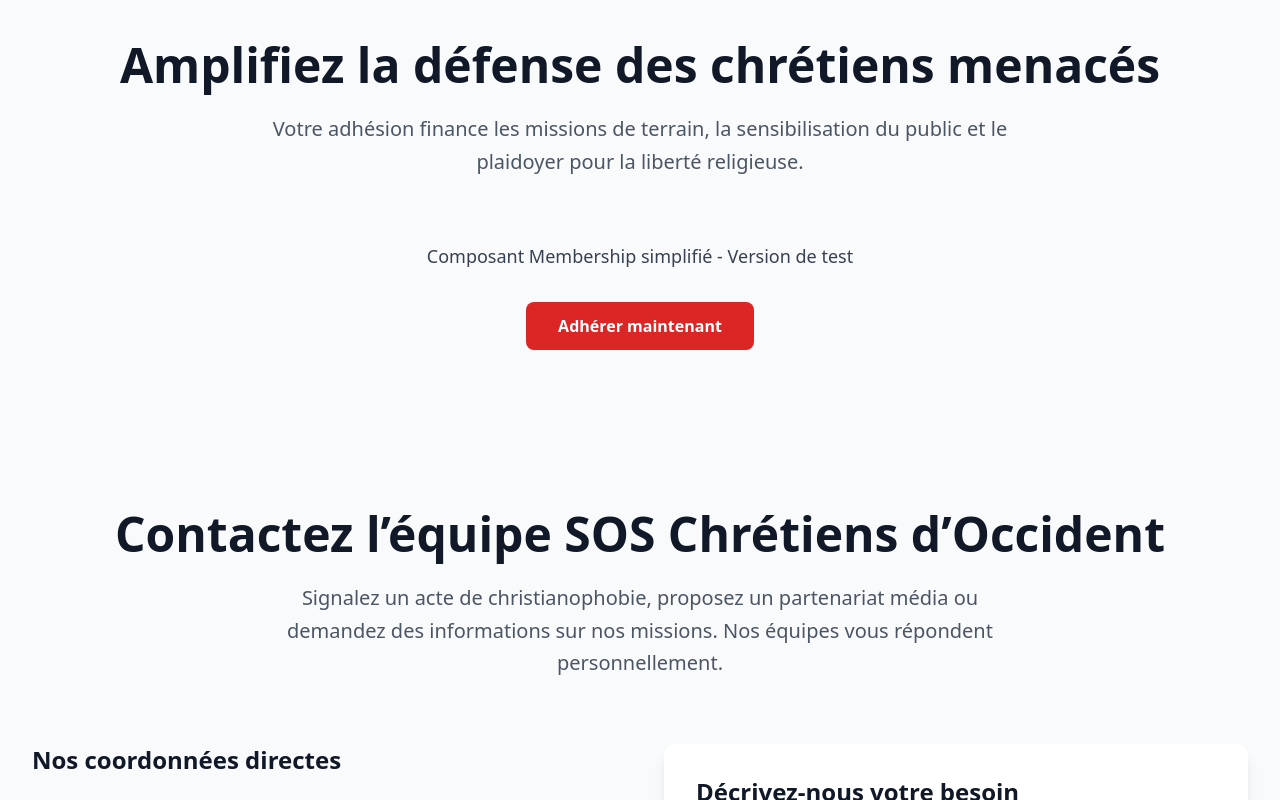
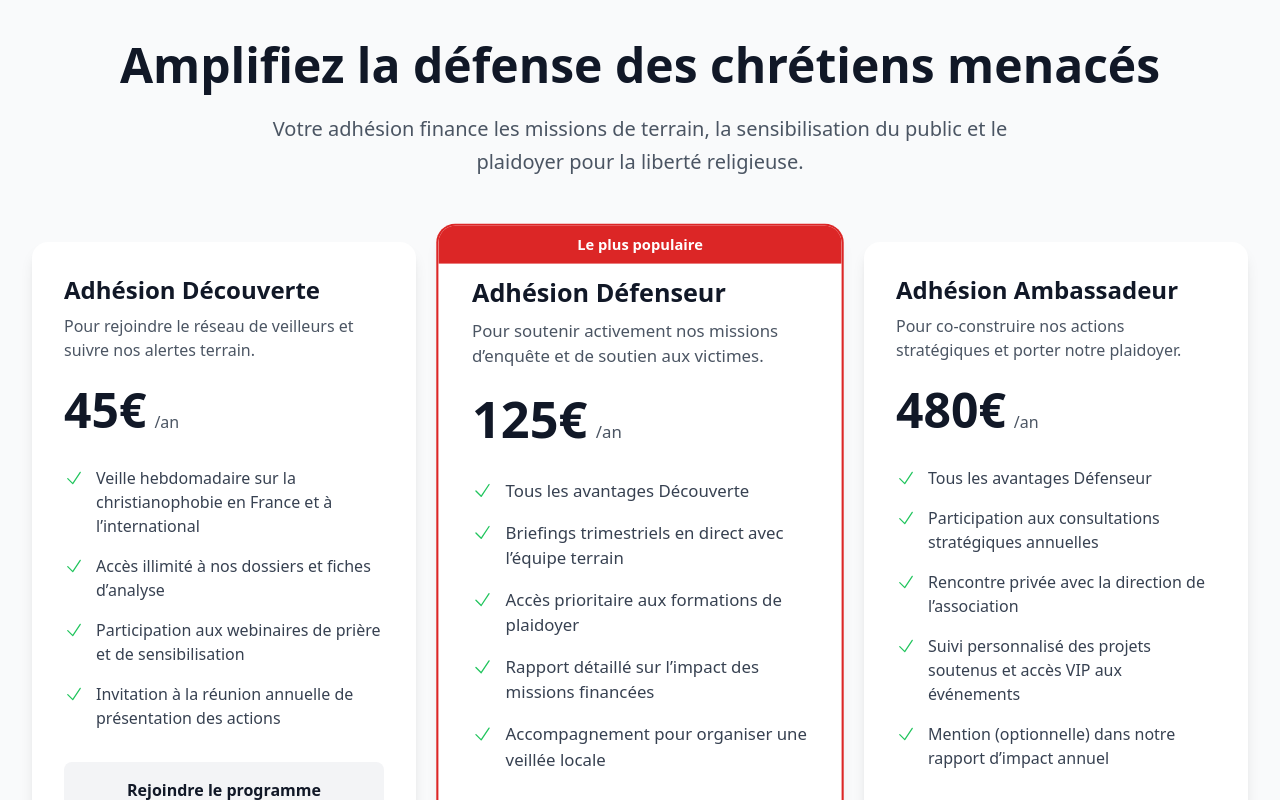
Before and after one commit to stormdaemon/soschretiensdorient, a React (Vite) app: page / in a window 1280 px wide. Shown: the part 2000-2800 px from the top of the page. Built offline with nearby package versions, Linux system fonts and the light colour scheme.

Commit message:
Restore original Membership component with pricing plans and add Netlify build config

```diff
--- a/src/components/Membership.tsx
+++ b/src/components/Membership.tsx
@@ -1,9 +1,81 @@
 import React from 'react';
+import { CheckIcon } from '@heroicons/react/24/outline';
+
+interface MembershipPlan {
+  name: string;
+  price: number;
+  description: string;
+  features: string[];
+  highlighted?: boolean;
+}
+
+const plans: MembershipPlan[] = [
+  {
+    name: 'Adhésion Découverte',
+    price: 45,
+    description: 'Pour rejoindre le réseau de veilleurs et suivre nos alertes terrain.',
+    features: [
+      'Veille hebdomadaire sur la christianophobie en France et à l’international',
+      'Accès illimité à nos dossiers et fiches d’analyse',
+      'Participation aux webinaires de prière et de sensibilisation',
+      'Invitation à la réunion annuelle de présentation des actions',
+    ],
+  },
+  {
+    name: 'Adhésion Défenseur',
+    price: 125,
+    description: 'Pour soutenir activement nos missions d’enquête et de soutien aux victimes.',
+    features: [
+      'Tous les avantages Découverte',
+      'Briefings trimestriels en direct avec l’équipe terrain',
+      'Accès prioritaire aux formations de plaidoyer',
+      'Rapport détaillé sur l’impact des missions financées',
+      'Accompagnement pour organiser une veillée locale',
+    ],
+    highlighted: true,
+  },
+  {
+    name: 'Adhésion Ambassadeur',
+    price: 480,
+    description: 'Pour co-construire nos actions stratégiques et porter notre plaidoyer.',
+    features: [
+      'Tous les avantages Défenseur',
+      'Participation aux consultations stratégiques annuelles',
+      'Rencontre privée avec la direction de l’association',
+      'Suivi personnalisé des projets soutenus et accès VIP aux événements',
+      'Mention (optionnelle) dans notre rapport d’impact annuel',
+    ],
+  },
+];
+
+const faqItems = [
+  {
+    question: "Comment est utilisée mon adhésion ?",
+    answer:
+      "Chaque adhésion finance la veille de la christianophobie, l’accompagnement des victimes et la production de contenus pédagogiques diffusés gratuitement.",
+  },
+  {
+    question: "Puis-je changer de formule en cours d’année ?",
+    answer:
+      "Oui, il suffit de nous contacter pour passer à un niveau d’engagement supérieur ou inférieur. Nous ajusterons la cotisation au prorata.",
+  },
+  {
+    question: "Les montants sont-ils déductibles des impôts ?",
+    answer:
+      "SOS Chrétiens d’Occident est une association reconnue d’intérêt général : vous recevez un reçu fiscal permettant de déduire 66 % de votre adhésion.",
+  },
+  {
+    question: "Comment suivre concrètement l’impact ?",
+    answer:
+      "Nos membres reçoivent des rapports réguliers, des invitations à des rencontres en ligne et des accès privilégiés aux missions pour mesurer l’impact réel.",
+  },
+];
 
 export const Membership: React.FC = () => {
   return (
     <section id="adhesion" className="py-20 bg-gray-50 scroll-mt-28">
       <div className="max-w-7xl mx-auto px-4 sm:px-6 lg:px-8">
+        {/* Header */}
         <div className="text-center mb-16">
           <h2 className="text-4xl md:text-5xl font-bold text-gray-900 mb-6">
             Amplifiez la défense des chrétiens menacés
@@ -13,15 +85,169 @@
           </p>
         </div>
 
-        <div className="text-center">
-          <p className="text-lg text-gray-700 mb-8">
-            Composant Membership simplifié - Version de test
-          </p>
-          <button className="bg-red-600 text-white px-8 py-3 rounded-lg font-semibold hover:bg-red-700 transition-colors">
-            Adhérer maintenant
-          </button>
+        {/* Plans tarifaires */}
+        <div className="grid md:grid-cols-3 gap-8 mb-20">
+          {plans.map((plan, index) => (
+            <div
+              key={index}
+              className={`relative bg-white rounded-2xl shadow-lg overflow-hidden transition-all duration-300 hover:shadow-xl ${
+                plan.highlighted ? 'ring-2 ring-red-600 scale-105' : ''
+              }`}
+            >
+              {plan.highlighted && (
+                <div className="absolute top-0 left-0 right-0 bg-red-600 text-white text-center py-2 text-sm font-semibold">
+                  Le plus populaire
+                </div>
+              )}
+
+              <div className={`p-8 ${plan.highlighted ? 'pt-12' : ''}`}>
+                <h3 className="text-2xl font-bold text-gray-900 mb-2">
+                  {plan.name}
+                </h3>
+                <p className="text-gray-600 mb-6">
+                  {plan.description}
+                </p>
+
+                <div className="mb-8">
+                  <span className="text-5xl font-bold text-gray-900">
+                    {plan.price}€
+                  </span>
+                  <span className="text-gray-600 ml-2">/an</span>
+                </div>
+
+                <ul className="space-y-4 mb-8">
+                  {plan.features.map((feature, featureIndex) => (
+                    <li key={featureIndex} className="flex items-start">
+                      <CheckIcon className="w-5 h-5 text-green-500 mr-3 mt-0.5 flex-shrink-0" />
+                      <span className="text-gray-700">{feature}</span>
+                    </li>
+                  ))}
+                </ul>
+
+                <a
+                  href="#"
+                  rel="nofollow noopener"
+                  className={`block w-full text-center py-4 px-6 rounded-lg font-semibold transition-all duration-300 ${
+                    plan.highlighted
+                      ? 'bg-red-600 text-white hover:bg-red-700'
+                      : 'bg-gray-100 text-gray-900 hover:bg-gray-200'
+                  }`}
+                >
+                  Rejoindre le programme
+                </a>
+              </div>
+            </div>
+          ))}
+        </div>
+
+        {/* Tableau comparatif */}
+        <div className="bg-white rounded-2xl shadow-lg overflow-hidden mb-20">
+          <div className="px-8 py-6 bg-gray-50 border-b">
+            <h3 className="text-2xl font-bold text-gray-900">
+              Comparaison détaillée des plans
+            </h3>
+          </div>
+
+          <div className="overflow-x-auto">
+            <table className="w-full">
+              <thead>
+                <tr className="border-b">
+                  <th className="text-left py-4 px-8 font-semibold text-gray-900">
+                    Avantages
+                  </th>
+                  <th className="text-center py-4 px-4 font-semibold text-gray-900">
+                    Simple
+                  </th>
+                  <th className="text-center py-4 px-4 font-semibold text-gray-900 bg-red-50">
+                    Soutien
+                  </th>
+                  <th className="text-center py-4 px-4 font-semibold text-gray-900">
+                    Mécénat
+                  </th>
+                </tr>
+              </thead>
+              <tbody>
+                {[
+                  'Veille hebdomadaire et ressources documentaires',
+                  'Webinaires mensuels de sensibilisation',
+                  'Briefings trimestriels avec nos équipes',
+                  'Formations plaidoyer en priorité',
+                  'Rapports détaillés sur l’impact des missions',
+                  'Accompagnement pour événements locaux',
+                  'Consultations stratégiques annuelles',
+                  'Rencontre avec la direction',
+                  'Accès VIP aux événements solidaires'
+                ].map((feature, index) => {
+                  const availability = [
+                    [true, true, true],
+                    [true, true, true],
+                    [false, true, true],
+                    [false, true, true],
+                    [false, true, true],
+                    [false, true, true],
+                    [false, false, true],
+                    [false, false, true],
+                    [false, false, true],
+                  ];
+
+                  return (
+                    <tr key={index} className="border-b hover:bg-gray-50">
+                      <td className="py-4 px-8 text-gray-700">{feature}</td>
+                      <td className="text-center py-4 px-4">
+                        {availability[index][0] ? (
+                          <CheckIcon className="w-5 h-5 text-green-500 mx-auto" />
+                        ) : (
+                          <span className="text-gray-300">—</span>
+                        )}
+                      </td>
+                      <td className="text-center py-4 px-4 bg-red-50">
+                        {availability[index][1] ? (
+                          <CheckIcon className="w-5 h-5 text-green-500 mx-auto" />
+                        ) : (
+                          <span className="text-gray-300">—</span>
+                        )}
+                      </td>
+                      <td className="text-center py-4 px-4">
+                        {availability[index][2] ? (
+                          <CheckIcon className="w-5 h-5 text-green-500 mx-auto" />
+                        ) : (
+                          <span className="text-gray-300">—</span>
+                        )}
+                      </td>
+                    </tr>
+                  );
+                })}
+              </tbody>
+            </table>
+          </div>
+        </div>
+
+        {/* FAQ */}
+        <div className="bg-white rounded-2xl shadow-lg overflow-hidden">
+          <div className="px-8 py-6 bg-gray-50 border-b">
+            <h3 className="text-2xl font-bold text-gray-900">
+              Questions fréquentes
+            </h3>
+          </div>
+
+          <div className="p-8">
+            <div className="space-y-8">
+              {faqItems.map((item, index) => (
+                <div key={index}>
+                  <h4 className="text-lg font-semibold text-gray-900 mb-3">
+                    {item.question}
+                  </h4>
+                  <p className="text-gray-700 leading-relaxed">
+                    {item.answer}
+                  </p>
+                </div>
+              ))}
+            </div>
+          </div>
         </div>
       </div>
     </section>
   );
 };
+
+export default Membership;
```
Also changed, not shown: 6 other files (tests, documents, lock files or other folders).
